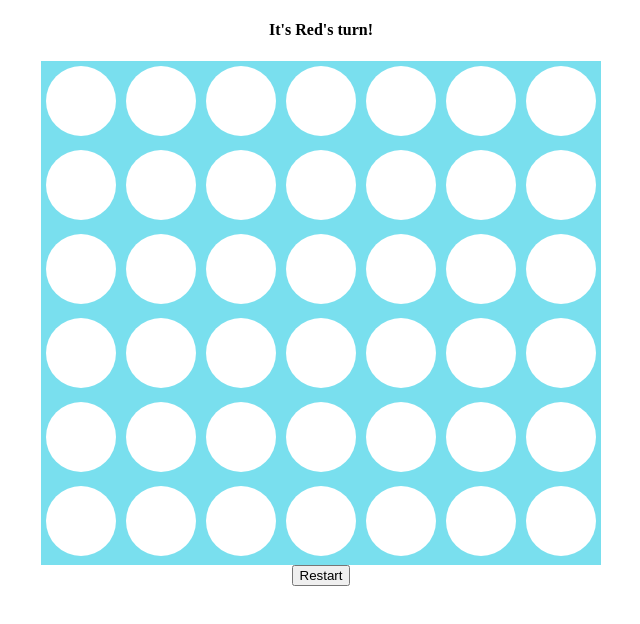
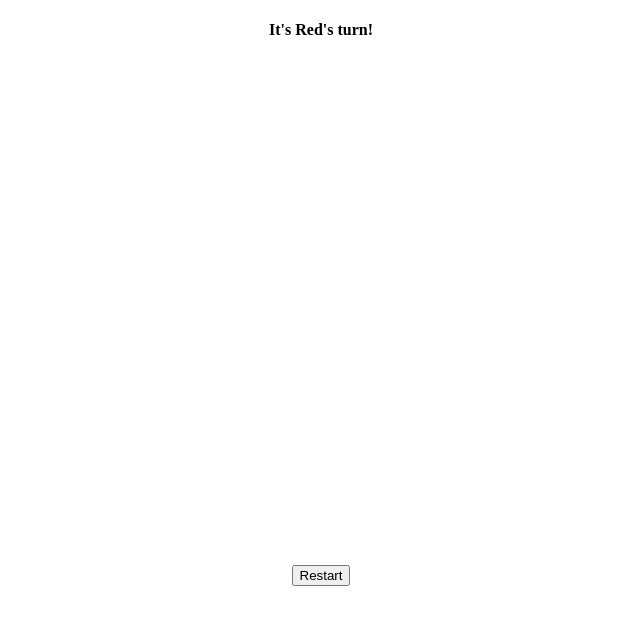
Before and after one commit to Sesquina/connectfour, a plain HTML site: page index.html in a window 1280 px wide. Shown: the whole page, without its empty margins (319-959 px from the left). Drawn offline with nearby package versions, Linux system fonts and the light colour scheme.

Commit message:
Changed css

```diff
--- a/style.css
+++ b/style.css
@@ -3,7 +3,7 @@ body {  /*center the grid*/
   }
 
   #connect4 {  /*connect4 object is the grid*/
-    background-color: #79DFEE;
+    background-color: #yellow;
     display: inline-block;
   }
 
```
